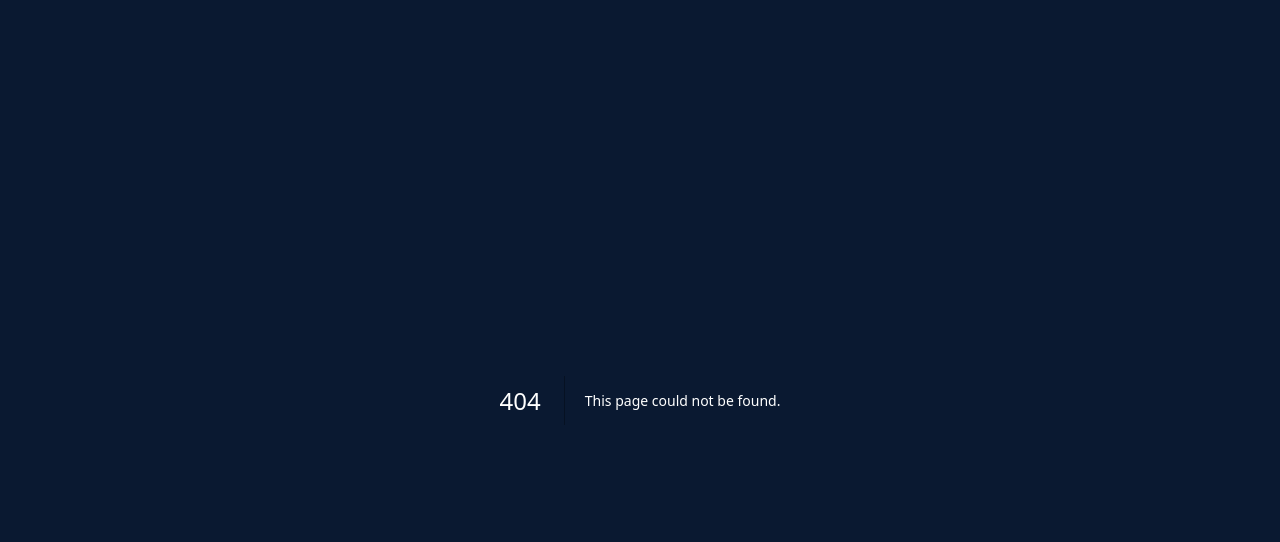
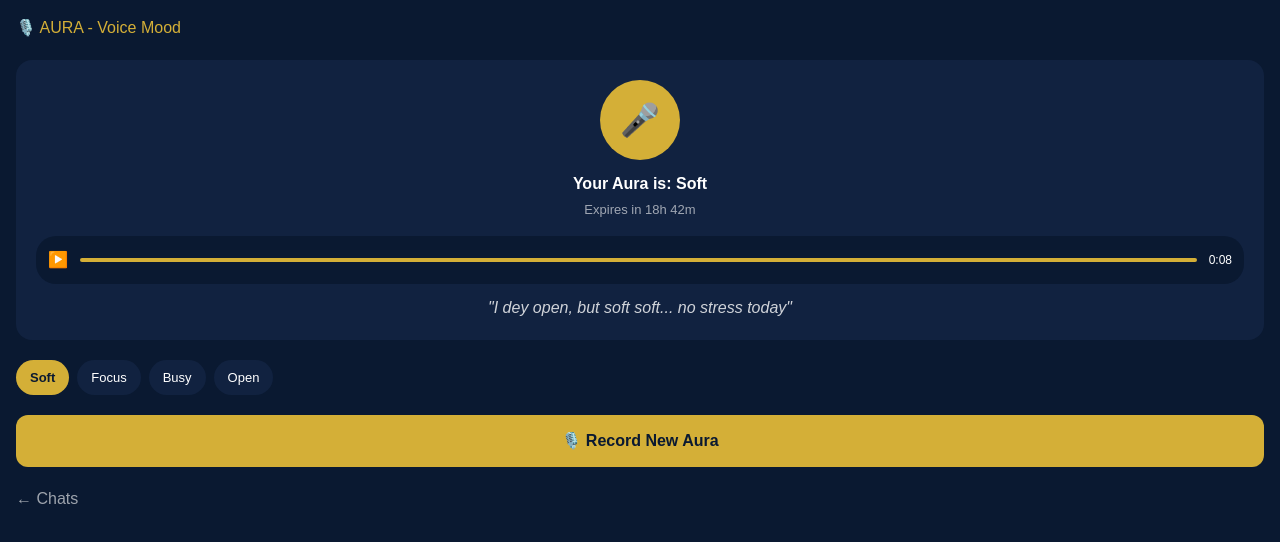
Before and after one commit to Habeebullahi7/Zamiq, a Next.js app: page /aura in a window 1280 px wide. Before the commit this address had no page. Shown: the top 542 px of the page. Built offline with nearby package versions, Linux system fonts and the light colour scheme.

Commit message:
Create Aura component for voice mood display

```diff
--- /dev/null
+++ b/src/app/aura/page.tsx
@@ -0,0 +1,34 @@
+export default function Aura() {
+  return (
+    <div style={{background:'#0A1931', minHeight:'100vh', color:'white', fontFamily:'sans-serif', padding:'16px'}}>
+      <h2 style={{color:'#D4AF37', margin:'0 0 20px 0'}}>🎙️ AURA - Voice Mood</h2>
+
+      <div style={{background:'#112240', padding:'20px', borderRadius:'16px', textAlign:'center'}}>
+        <div style={{width:'80px', height:'80px', background:'#D4AF37', borderRadius:'50%', margin:'0 auto', display:'flex', alignItems:'center', justifyContent:'center', fontSize:'32px'}}>🎤</div>
+        <p style={{margin:'12px 0 0 0', fontWeight:'bold'}}>Your Aura is: Soft</p>
+        <p style={{margin:'4px 0 0 0', opacity:0.6, fontSize:'13px'}}>Expires in 18h 42m</p>
+
+        <div style={{marginTop:'16px', background:'#0A1931', padding:'12px', borderRadius:'20px', display:'flex', alignItems:'center', gap:'12px'}}>
+          <span>▶️</span>
+          <div style={{flex:1, height:'4px', background:'#D4AF37', borderRadius:'2px'}}></div>
+          <span style={{fontSize:'12px'}}>0:08</span>
+        </div>
+
+        <p style={{marginTop:'12px', fontStyle:'italic', opacity:0.8}}>"I dey open, but soft soft... no stress today"</p>
+      </div>
+
+      <div style={{marginTop:'20px', display:'flex', gap:'8px'}}>
+        <span style={{background:'#D4AF37', color:'#0A1931', padding:'8px 14px', borderRadius:'20px', fontSize:'13px', fontWeight:'bold'}}>Soft</span>
+        <span style={{background:'#112240', padding:'8px 14px', borderRadius:'20px', fontSize:'13px'}}>Focus</span>
+        <span style={{background:'#112240', padding:'8px 14px', borderRadius:'20px', fontSize:'13px'}}>Busy</span>
+        <span style={{background:'#112240', padding:'8px 14px', borderRadius:'20px', fontSize:'13px'}}>Open</span>
+      </div>
+
+      <div style={{marginTop:'20px', background:'#D4AF37', color:'#0A1931', padding:'14px', borderRadius:'12px', textAlign:'center', fontWeight:'bold'}}>🎙️ Record New Aura</div>
+
+      <div style={{marginTop:'20px'}}>
+        <a href="/" style={{color:'white', opacity:0.6, textDecoration:'none'}}>← Chats</a>
+      </div>
+    </div>
+  )
+}
```
